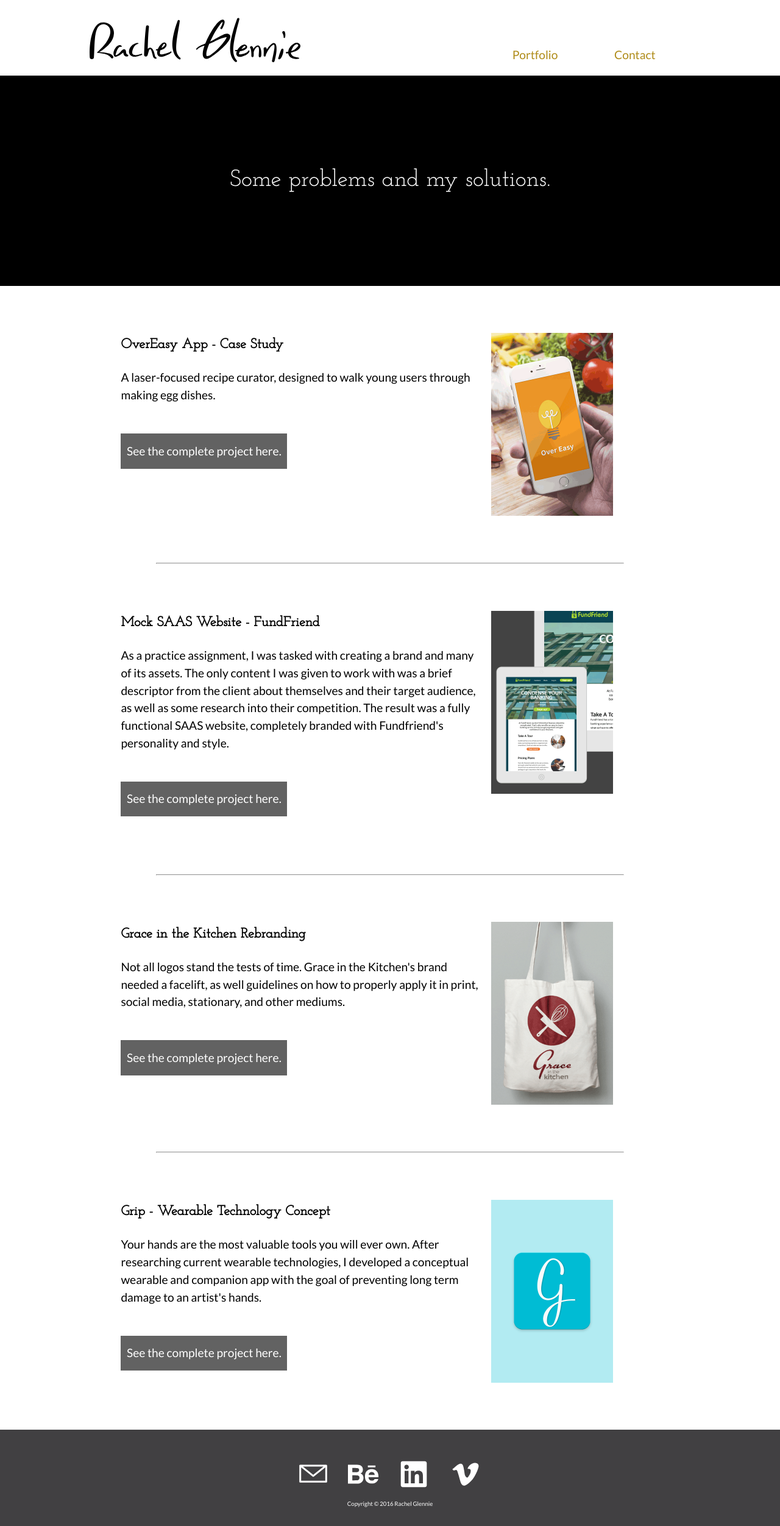
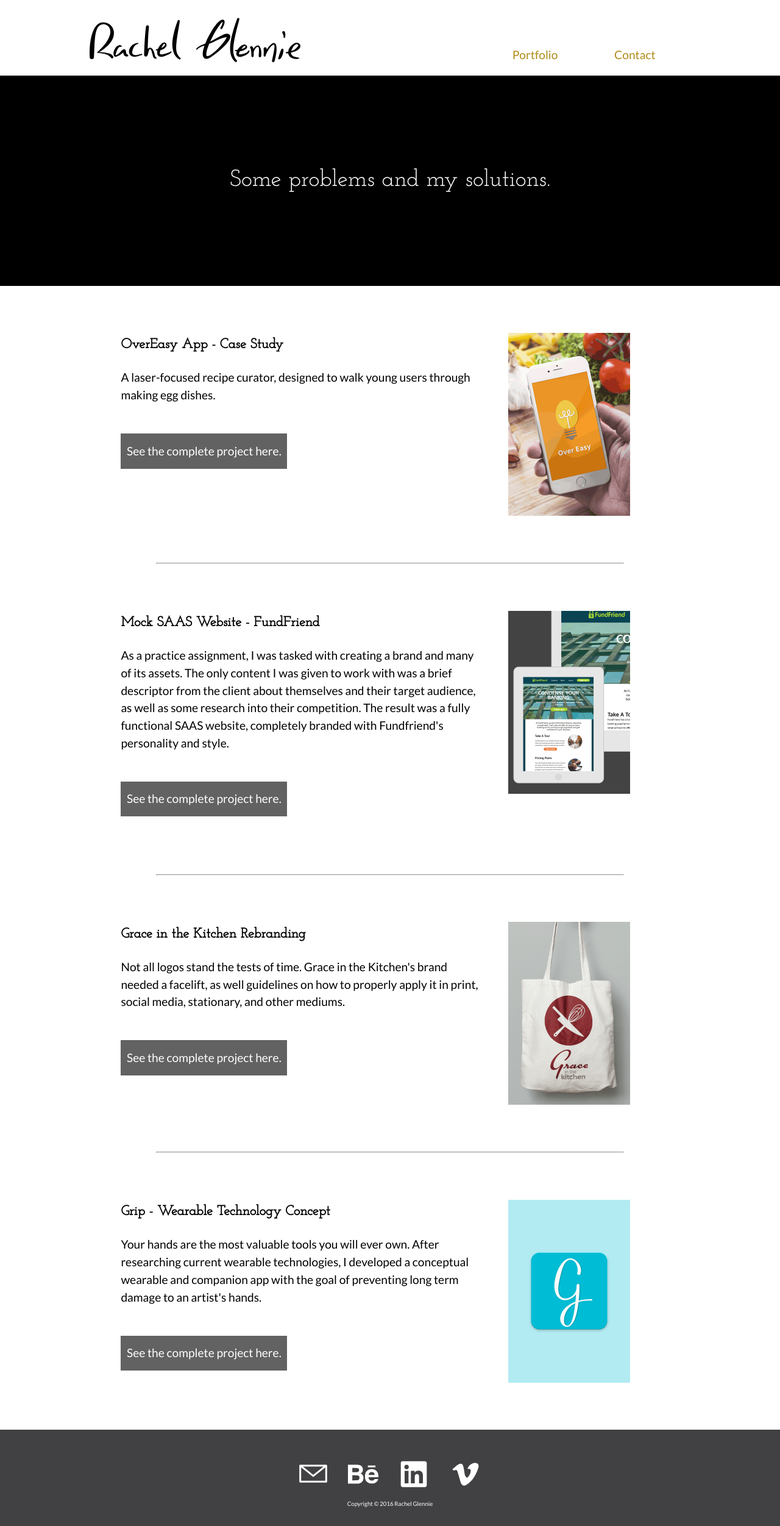
Before and after one commit to rachel-glennie/portfolio, a Jekyll site: the page built from portfolio-main.html, in a window 1280 px wide. Shown: the whole page at 61% size. Built offline with Jekyll 4.4.1, drawn with Linux system fonts in a browser that asks for light colours.

Commit message:
Fixed portfolio page issues

```diff
--- a/css/main.css
+++ b/css/main.css
@@ -231,9 +231,9 @@
 .portfolio-preview img {
   max-width: 200px;
   max-height: 300px;
-  margin: 1em;
+  margin: 1em auto;
   text-align: center;
-
+  display: inline-block;
 }
 
 .portfolio-button {
--- a/portfolio-main.html
+++ b/portfolio-main.html
@@ -10,46 +10,46 @@
 
 <div class="default-margin">
   <div class="portfolio-preview top-portfolio grid">
-    <div class="unit xs-1 s-1-2 m-2-3">
+    <div class="unit xs-1 s-1 m-1-2 l-2-3">
       <h3>OverEasy App - Case Study</h3>
       <p>A laser-focused recipe curator, designed to walk young users through making egg dishes. </p>
       <a class="portfolio-button" href="{{site.baseurl}}/overeasy">See the complete project here.</a>
     </div>
-    <img class="unit xs-1 s-1-2 m-1-3" src="{{site.baseurl}}/images/overeasy/overeasy-title.png" alt="Preview of portfolio piece.">
+    <img class="unit xs-1 s-1 m-1-2 l-1-3" src="{{site.baseurl}}/images/overeasy/overeasy-title.png" alt="Preview of portfolio piece.">
   </div>
 
   <hr>
 
   <div class="portfolio-preview grid">
-    <div class="unit xs-1 s-1-2 m-2-3">
+    <div class="unit xs-1 s-1 m-1-2 l-2-3">
       <h3>Mock SAAS Website - FundFriend</h3>
       <p>As a practice assignment, I was tasked with creating a brand and many of its assets. The only content I was given to work with was a brief descriptor from the client about themselves and their target audience, as well as some research into their competition.
       The result was a fully functional SAAS website, completely branded with Fundfriend's personality and style.</p>
       <a class="portfolio-button" href="{{site.baseurl}}/saas-website">See the complete project here.</a>
     </div>
-    <img class="unit xs-1 s-1-2 m-1-3" src="{{site.baseurl}}/images/fund-friend/fund-friend-title.png" alt="Preview of portfolio piece.">
+    <img class="unit xs-1 s-1 m-1-2 l-1-3" src="{{site.baseurl}}/images/fund-friend/fund-friend-title.png" alt="Preview of portfolio piece.">
   </div>
 
   <hr>
 
   <div class="portfolio-preview grid ">
-    <div class="unit xs-1 s-1-2 m-2-3">
+    <div class="unit xs-1 s-1 m-1-2 l-2-3">
       <h3>Grace in the Kitchen Rebranding</h3>
       <p>Not all logos stand the tests of time. Grace in the Kitchen's brand needed a facelift, as well guidelines on how to properly apply it in print, social media, stationary, and other mediums.</p>
       <a class="portfolio-button" href="{{site.baseurl}}/grace-in-the-kitchen">See the complete project here.</a>
     </div>
-    <img class="unit xs-1 s-1-2 m-1-3" src="{{site.baseurl}}/images/gitk/gitk-title.png" alt="Preview of portfolio piece.">
+    <img class="unit xs-1 s-1 m-1-2 l-1-3" src="{{site.baseurl}}/images/gitk/gitk-title.png" alt="Preview of portfolio piece.">
   </div>
 
   <hr>
 
   <div class="portfolio-preview grid ">
-    <div class="unit xs-1 s-1-2 m-2-3">
+    <div class="unit xs-1 s-1 m-1-2 l-2-3">
       <h3>Grip - Wearable Technology Concept</h3>
       <p>Your hands are the most valuable tools you will ever own. After researching current wearable technologies, I developed a conceptual wearable and companion app with the goal of preventing long term damage to an artist's hands.</p>
       <a class="portfolio-button" href="{{site.baseurl}}/grip">See the complete project here.</a>
     </div>
-    <img class="unit xs-1 s-1-2 m-1-3" src="{{site.baseurl}}/images/grip/grip-title.png" alt="Preview of portfolio piece.">
+    <img class="unit xs-1 s-1 m-1-2 l-1-3" src="{{site.baseurl}}/images/grip/grip-title.png" alt="Preview of portfolio piece.">
   </div>
 
 </div>
```
